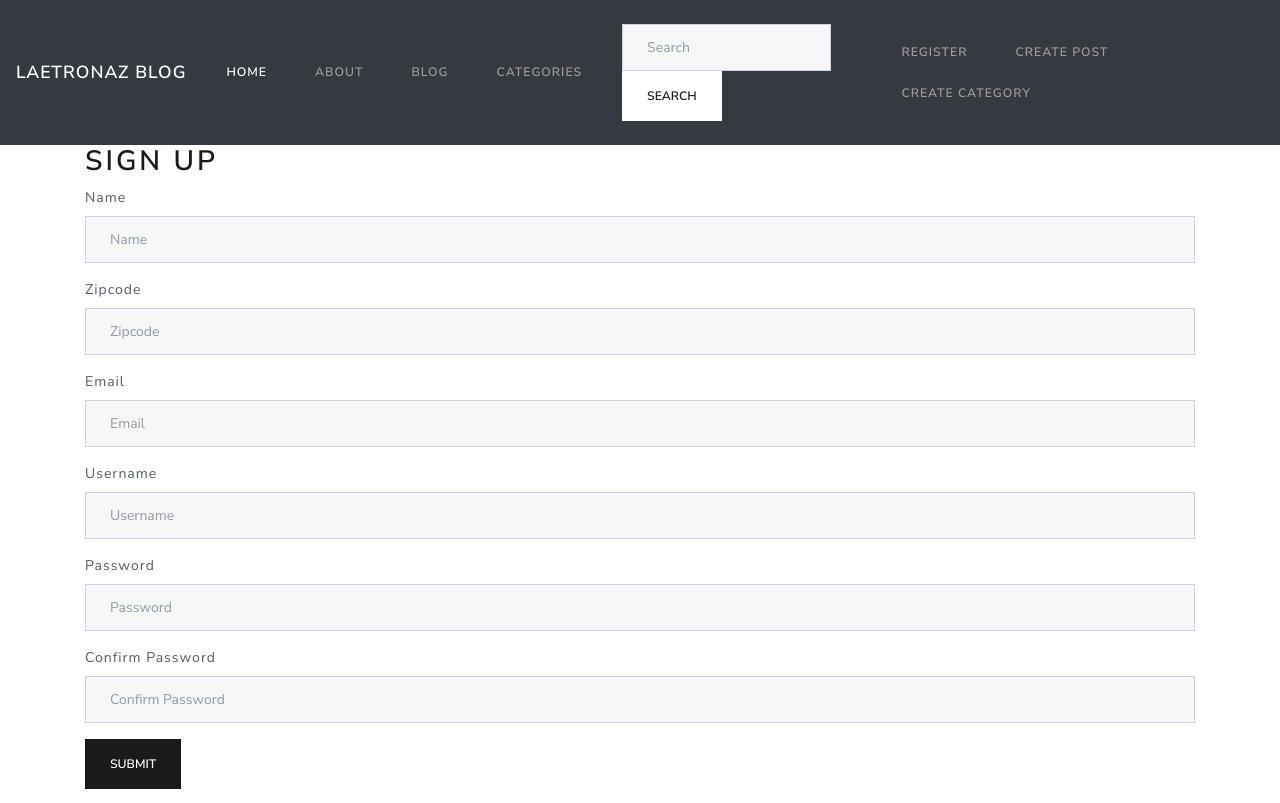
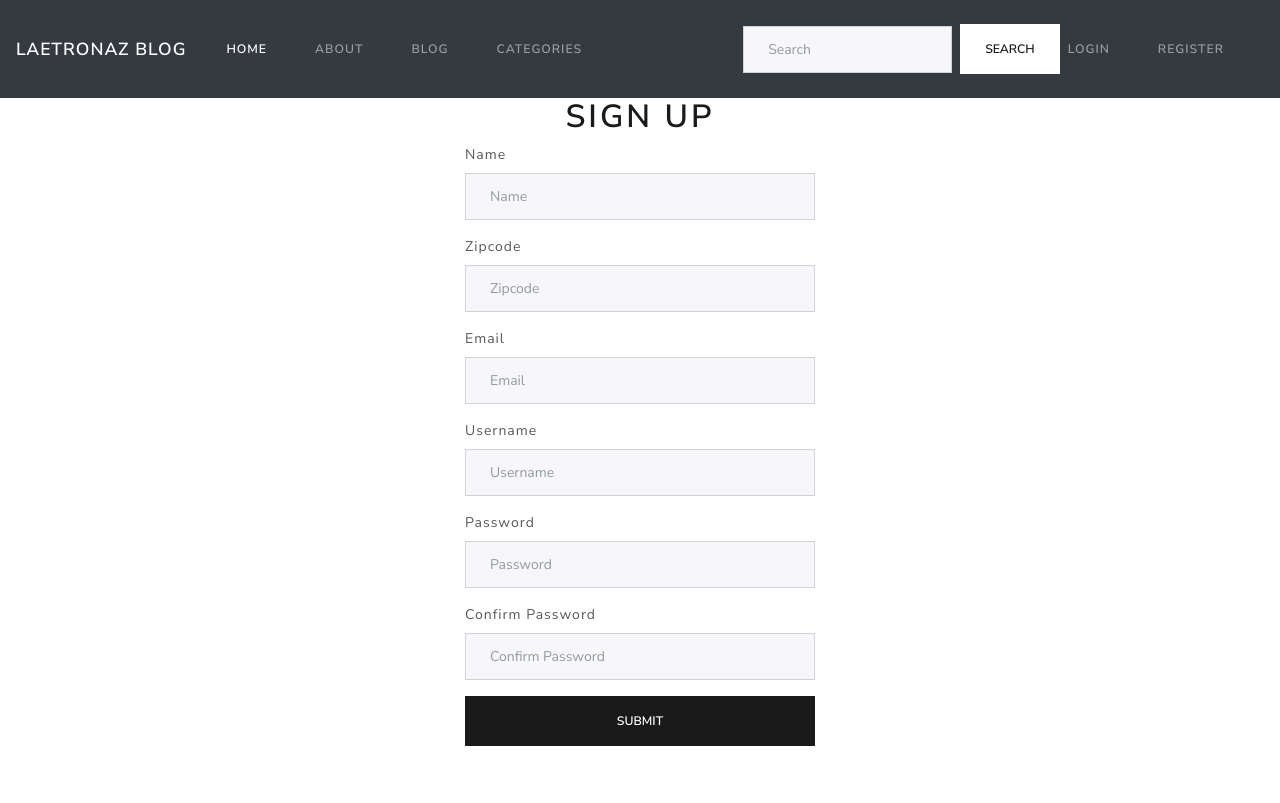
Before and after one commit to Laetronaz/LaetronazBlog, a CodeIgniter app: page /Laetronaz/users/register in a window 1280 px wide. After the commit the page ends 746 px from the top, so only its background shows below. Run offline with CodeIgniter, Linux system fonts and the light colour scheme; some libraries are stand-ins or nearby versions.

Commit message:
v0.7.0 User login/logout User control

```diff
--- a/application/controllers/Categories.php
+++ b/application/controllers/Categories.php
@@ -1,6 +1,11 @@
 <?php
     class Categories extends CI_Controller{
         public function create(){
+            // Check login
+            if(!$this->session->userdata('logged_in')){
+                redirect('users/login');
+            }
+
             $data['title'] = 'Create Category';
             $this->form_validation->set_rules('name', 'Name', 'required');
             if ($this->form_validation->run() === FALSE){
--- a/application/controllers/Users.php
+++ b/application/controllers/Users.php
@@ -1,5 +1,7 @@
 <?php
     class Users extends CI_Controller{
+
+        //register user
         public function register(){
             $data['title'] = 'Sign Up';
 
@@ -31,4 +33,57 @@
                 redirect('posts');
             }
         }
+
+        //login user
+        public function login(){
+            $data['title'] = 'Sign In';
+
+            $this->form_validation->set_rules('username', 'Username', 'required');
+            $this->form_validation->set_rules('password', 'Password', 'required');
+
+
+            if($this->form_validation->run() === FALSE){
+                $this->load->view('templates/header');
+                $this->load->view('users/login', $data);
+                $this->load->view('templates/footer');
+            }
+            else{
+                // Get Username
+                $username = $this->input->post('username');
+
+                // Login user
+                 $user_id = $this->user_model->login($username, $this->input->post('password'));
+
+                 if(!($user_id === FALSE)){
+                       // Create session
+                    $user_data = array(
+                        'user_id' => $user_id,
+                        'username' => $username,
+                        'logged_in' => true
+                    );
+
+                    $this->session->set_userdata($user_data);
+
+                    // Set message
+                     $this->session->set_flashdata('user_loggedin', 'You are now logged in');
+                     redirect('posts');
+                }
+                else{
+                    // Set message
+                    $this->session->set_flashdata('login_failed', 'Login is invalid'.$hashed_password);
+                    redirect('users/login');
+                }
+            }
+        }
+
+        public function logout(){
+            // Unset user data
+            $this->session->unset_userdata('logged_in');
+            $this->session->unset_userdata('user_id');
+            $this->session->unset_userdata('username');
+
+            // Set message
+            $this->session->set_flashdata('user_loggedout', 'You are now logged out');
+            redirect('users/login');
+        }
     }
--- a/application/models/Post_model.php
+++ b/application/models/Post_model.php
@@ -23,7 +23,9 @@
                 'slug' => $slug,
                 'body' => $this->input->post('body'),
                 'category_id' => $this->input->post('category_id'),
+                'user_id' => $this->session->userdata('user_id'),
                 'post_image' => $post_image
+
             );
 
             return $this->db->insert('posts', $data);
--- a/application/models/User_model.php
+++ b/application/models/User_model.php
@@ -13,4 +13,21 @@
             //insert user
             return $this->db->insert('users', $data);
         }
+
+        public function login($username, $password){
+            //Validate
+            $this->db->where('username', $username);
+            $result = $this->db->get('users');
+
+            if($result->num_rows() == 1){
+                //Verify the password currently : CRYPT_BLOWFISH
+                if(password_verify($password, $result->row(0)->password)){
+                    return $result->row(0)->id;
+                }
+                return false;
+            }
+            else{
+                return false;
+            }
+        }
     }
--- a/application/views/templates/header.php
+++ b/application/views/templates/header.php
@@ -33,15 +33,25 @@
       <button class="btn btn-secondary my-2 my-sm-0" type="submit">Search</button>
     </form>
     <ul class="nav navbar-nav navbar-right">
+      <?php if(!$this->session->userdata('logged_in')) : ?>
+        <li class="nav-item">
+            <a class="nav-link" href="<?php echo base_url(); ?>users/login">Login</a>
+        </li>
         <li class="nav-item">
             <a class="nav-link" href="<?php echo base_url(); ?>users/register">Register</a>
         </li>
+      <?php endif; ?>
+      <?php if($this->session->userdata('logged_in')) : ?>
         <li class="nav-item">
           <a class="nav-link" href="<?php echo base_url(); ?>posts/create">Create Post</a>
         </li>
         <li class="nav-item">
           <a class="nav-link" href="<?php echo base_url(); ?>categories/create">Create Category</a>
         </li>
+        <li class="nav-item">
+            <a class="nav-link" href="<?php echo base_url(); ?>users/logout">Logout</a>
+        </li>
+      <?php endif; ?>
     </ul>
   </div>
 </nav>
@@ -50,6 +60,14 @@
   <!-- Flash messages -->
   <?php if($this->session->flashdata('user_registered')) : ?>
     <?php echo '<p class ="alert alert-success">'.$this->session->flashdata('user_registered').'</p>' ?>
+  <?php endif; ?>
+
+  <?php if($this->session->flashdata('user_loggedin')) : ?>
+    <?php echo '<p class ="alert alert-success">'.$this->session->flashdata('user_loggedin').'</p>' ?>
+  <?php endif; ?>
+
+  <?php if($this->session->flashdata('user_loggedout')) : ?>
+    <?php echo '<p class ="alert alert-danger">'.$this->session->flashdata('user_loggedout').'</p>' ?>
   <?php endif; ?>
 
   <?php if($this->session->flashdata('post_created')) : ?>
@@ -67,3 +85,7 @@
   <?php if($this->session->flashdata('category_created')) : ?>
     <?php echo '<p class ="alert alert-success">'.$this->session->flashdata('category_created').'</p>' ?>
   <?php endif; ?>
+
+  <?php if($this->session->flashdata('login_failed')) : ?>
+    <?php echo '<p class ="alert alert-danger">'.$this->session->flashdata('login_failed').'</p>' ?>
+  <?php endif; ?>
--- a/application/views/users/register.php
+++ b/application/views/users/register.php
@@ -1,8 +1,11 @@
-<h2><?= $title; ?></h2>
+
 <?php echo validation_errors(); ?>
 
 
 <?php echo form_open('users/register'); ?>
+    <div class="row">
+        <div class="col-md-4 offset-md-4">
+            <h1 class="text-center"><?= $title; ?></h1>
             <div class="form-group">
                 <label>Name</label>
                 <input type="text" class="form-control" name="name" placeholder="Name">
@@ -27,5 +30,7 @@
                 <label>Confirm Password</label>
                 <input type="password" class="form-control" name="password2" placeholder="Confirm Password">
             </div>
-    <button type="submit" class="btn btn-primary">Submit</button>
+            <button type="submit" class="btn btn-primary btn-block">Submit</button>
+        </div>
+    </div>
 <?php echo form_close(); ?>
```
Also changed, not shown: application/controllers/Posts.php (+25 -0 lines), application/views/posts/view.php (+9 -6 lines), application/views/users/login.php (added, +14 -0 lines). Lines whose indentation alone changed are shown as unchanged.
